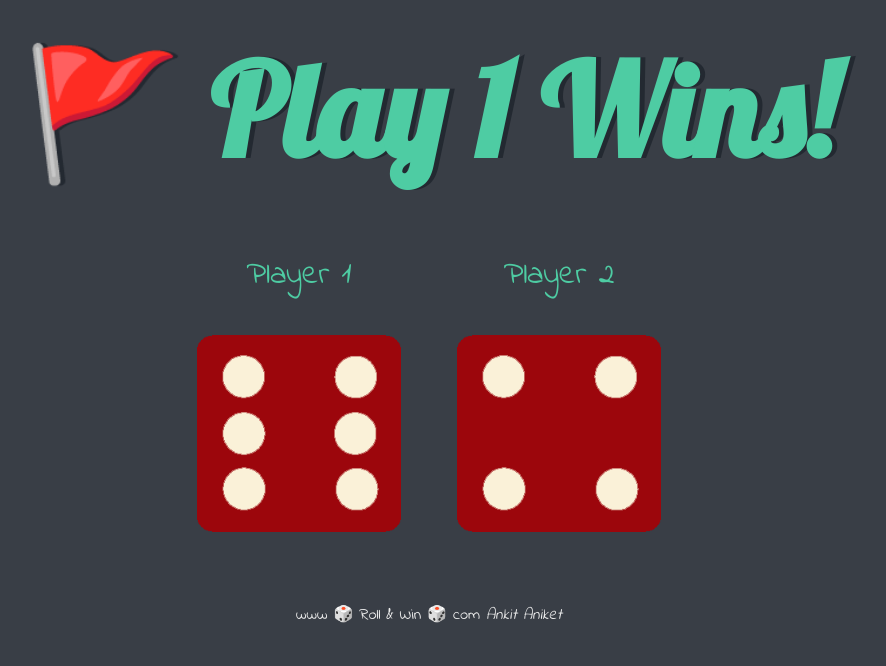
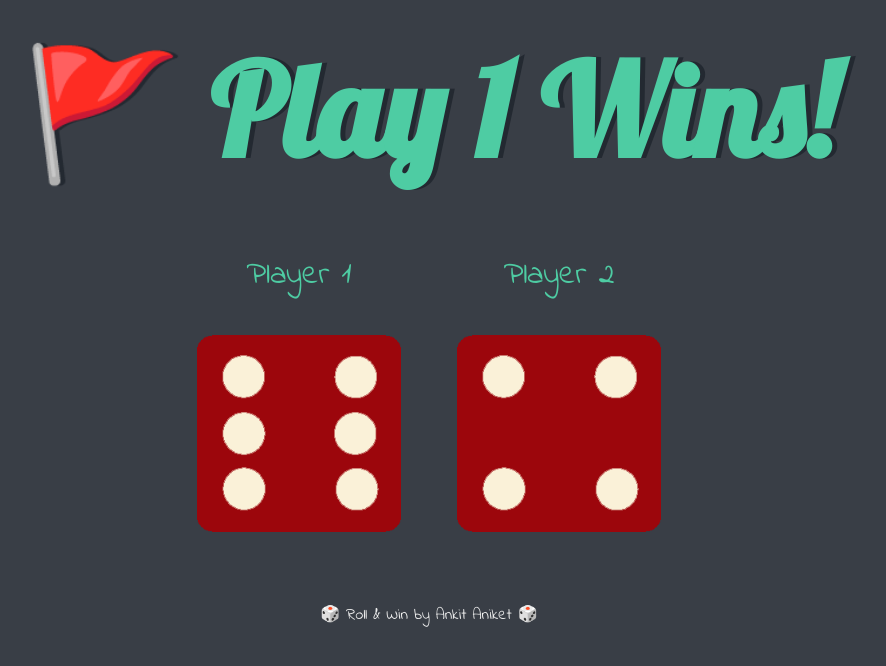
Before and after one commit to ankitaniket/Dicee-Game, a plain HTML site: page index.html in a window 1280 px wide. Shown: the whole page, without its empty margins (211-1097 px from the left). Drawn offline with Linux system fonts and the light colour scheme.

Commit message:
Change footer style

```diff
--- a/index.html
+++ b/index.html
@@ -29,7 +29,6 @@
       </body>
 
       <footer>
-        www 🎲 Roll & Win 🎲 com
-        <em>Ankit Aniket</em>
+        🎲 Roll & Win by Ankit Aniket 🎲
       </footer>
     </html>
```
